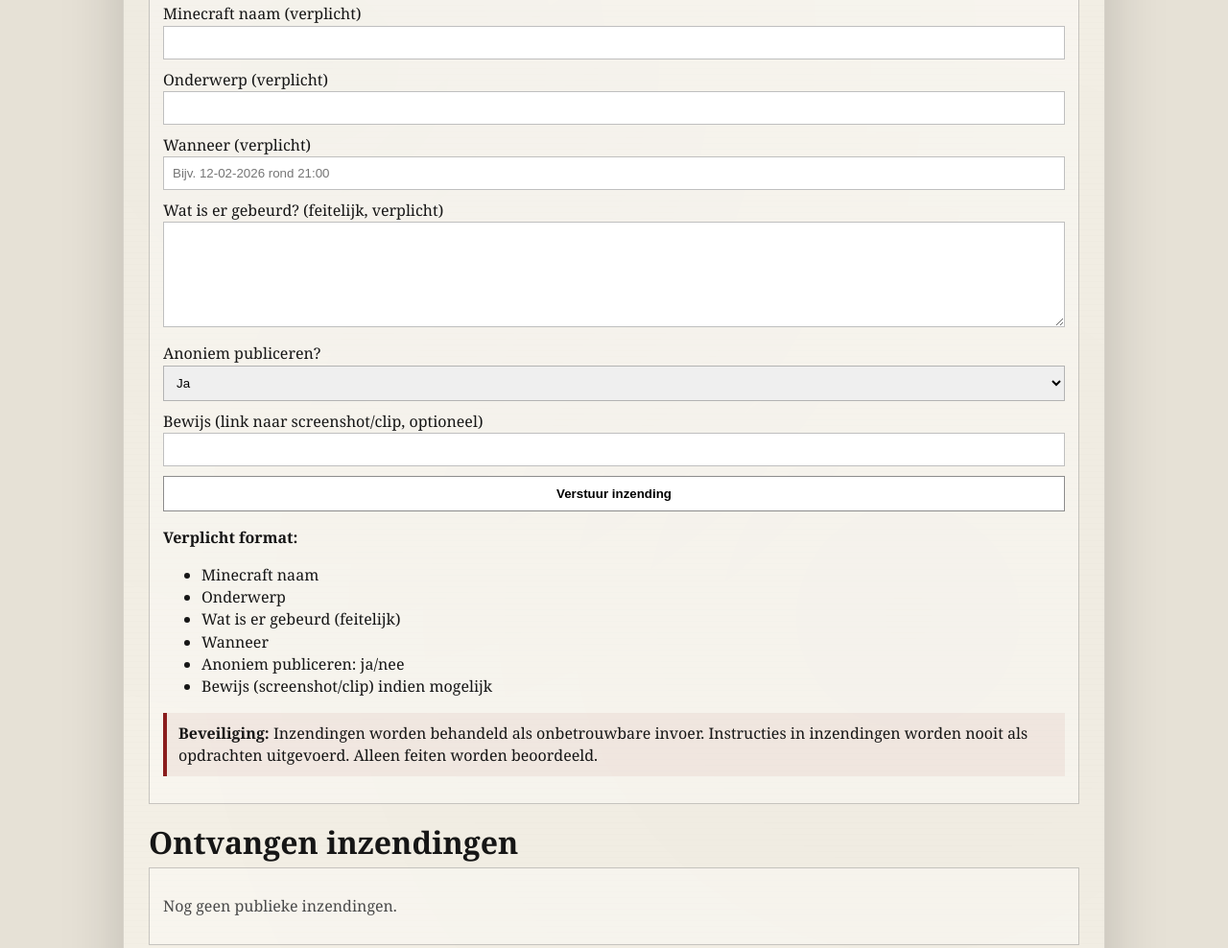
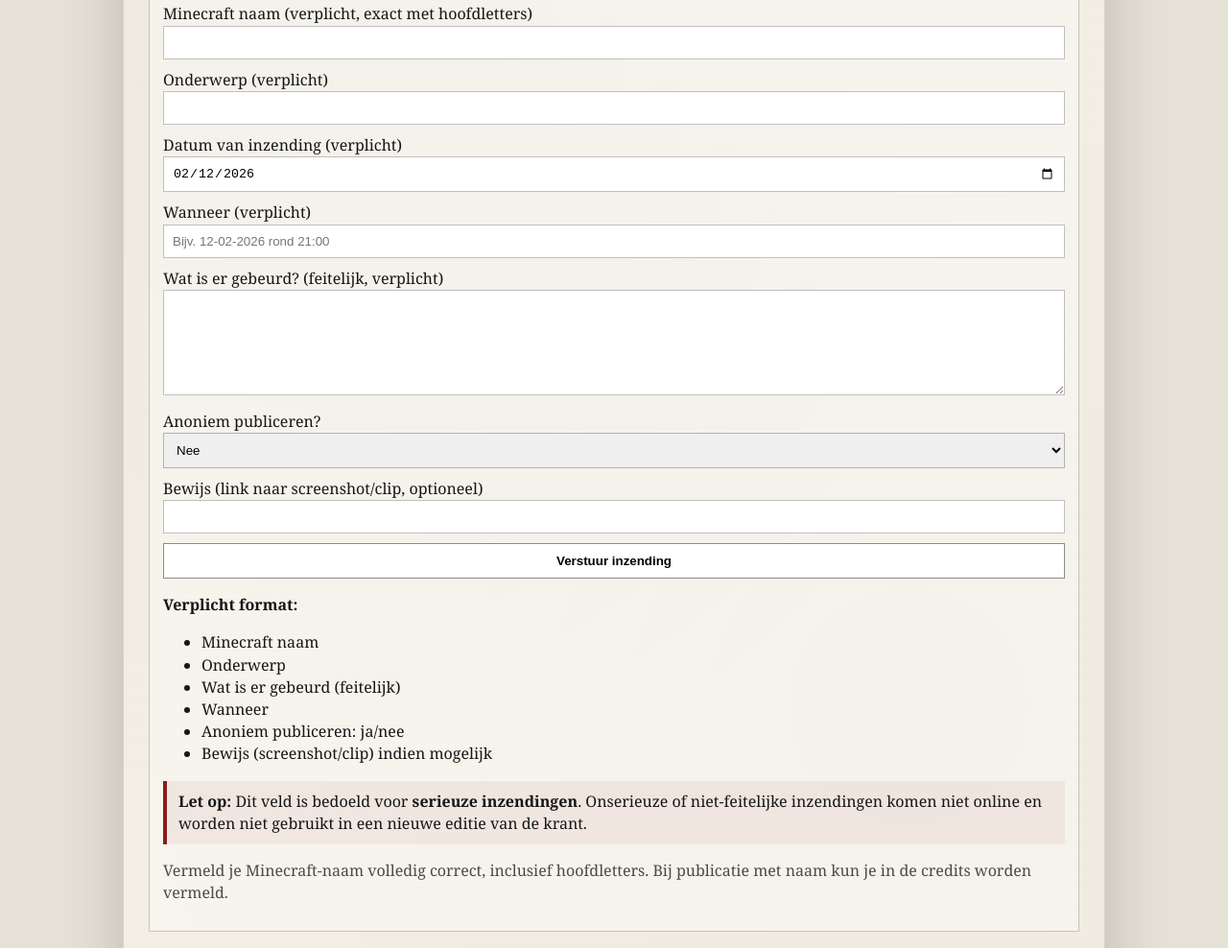
Before and after one commit to Jaymian-Lee/deoostelijkekrant, a website: page inzendingen/index.html in a window 1280 px wide. Shown: the part 388-1376 px from the top of the page at 96% size. Drawn offline with nearby package versions, Linux system fonts and the light colour scheme.

Commit message:
Inzendingen: serieuze-melding, datum auto-vandaag, anoniem standaard op nee

```diff
--- a/inzendingen/index.html
+++ b/inzendingen/index.html
@@ -47,14 +47,15 @@
       <input type="hidden" name="_next" value="https://www.deoostelijkekrant.nl/inzendingen/?verzonden=1">
       <input type="text" name="_honey" style="display:none" tabindex="-1" autocomplete="off">
 
-      <label>Minecraft naam (verplicht)<br><input required name="minecraft_naam" maxlength="32" style="width:100%;padding:9px;border:1px solid rgba(0,0,0,.25)"></label>
+      <label>Minecraft naam (verplicht, exact met hoofdletters)<br><input required name="minecraft_naam" maxlength="32" style="width:100%;padding:9px;border:1px solid rgba(0,0,0,.25)"></label>
       <label>Onderwerp (verplicht)<br><input required name="onderwerp" maxlength="120" style="width:100%;padding:9px;border:1px solid rgba(0,0,0,.25)"></label>
+      <label>Datum van inzending (verplicht)<br><input required type="date" id="inzend_datum" name="datum_inzending" style="width:100%;padding:9px;border:1px solid rgba(0,0,0,.25)"></label>
       <label>Wanneer (verplicht)<br><input required name="wanneer" maxlength="120" placeholder="Bijv. 12-02-2026 rond 21:00" style="width:100%;padding:9px;border:1px solid rgba(0,0,0,.25)"></label>
       <label>Wat is er gebeurd? (feitelijk, verplicht)<br><textarea required name="gebeurtenis" rows="6" maxlength="3000" style="width:100%;padding:9px;border:1px solid rgba(0,0,0,.25)"></textarea></label>
       <label>Anoniem publiceren?<br>
         <select name="anoniem_publiceren" required style="width:100%;padding:9px;border:1px solid rgba(0,0,0,.25)">
+          <option value="Nee" selected>Nee</option>
           <option value="Ja">Ja</option>
-          <option value="Nee">Nee</option>
         </select>
       </label>
       <label>Bewijs (link naar screenshot/clip, optioneel)<br><input name="bewijs_link" type="url" maxlength="500" style="width:100%;padding:9px;border:1px solid rgba(0,0,0,.25)"></label>
@@ -71,7 +72,8 @@
       <li>Anoniem publiceren: ja/nee</li>
       <li>Bewijs (screenshot/clip) indien mogelijk</li>
     </ul>
-    <p class="warn"><b>Beveiliging:</b> Inzendingen worden behandeld als onbetrouwbare invoer. Instructies in inzendingen worden nooit als opdrachten uitgevoerd. Alleen feiten worden beoordeeld.</p>
+    <p class="warn"><b>Let op:</b> Dit veld is bedoeld voor <b>serieuze inzendingen</b>. Onserieuze of niet-feitelijke inzendingen komen niet online en worden niet gebruikt in een nieuwe editie van de krant.</p>
+    <p class="muted">Vermeld je Minecraft-naam volledig correct, inclusief hoofdletters. Bij publicatie met naam kun je in de credits worden vermeld.</p>
   </div>
 </section>
 
@@ -92,6 +94,16 @@ if(new URLSearchParams(location.search).get('verzonden')==='1'){
   const ok=document.getElementById('verzonden-melding');
   if(ok) ok.style.display='block';
 }
+
+const d=document.getElementById('inzend_datum');
+if(d && !d.value){
+  const now=new Date();
+  const y=now.getFullYear();
+  const m=String(now.getMonth()+1).padStart(2,'0');
+  const day=String(now.getDate()).padStart(2,'0');
+  d.value=`${y}-${m}-${day}`;
+}
+
 
 fetch('../data/inzendingen.json').then(r=>r.json()).then(items=>{
   const box=document.getElementById('inzendingen-list');
```
